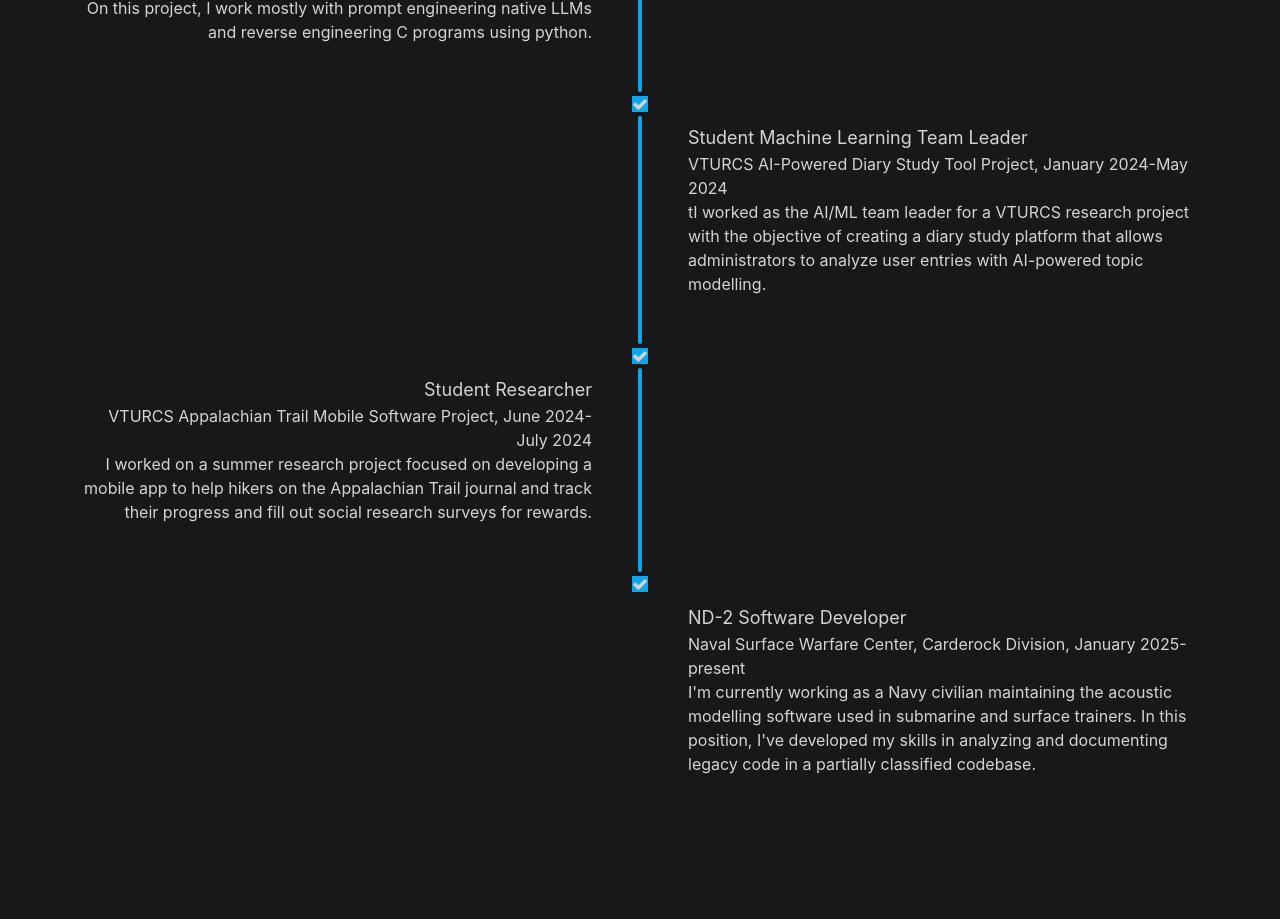
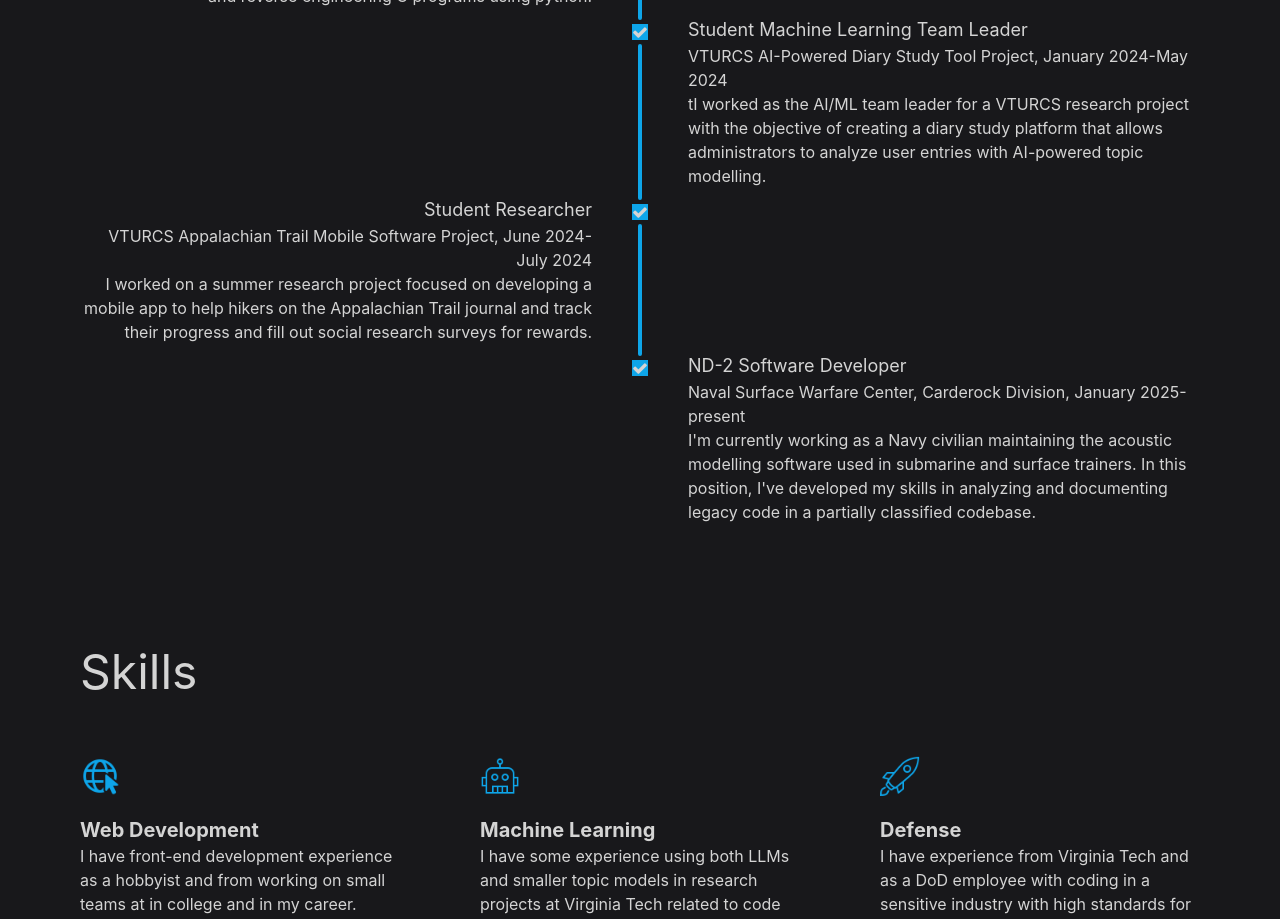
Before and after one commit to spaghety/portfolio, a React (Create React App) app: page / in a window 1280 px wide. Shown: the part 1500-2419 px from the top of the page. Built offline with nearby package versions, Linux system fonts and the light colour scheme.

Commit message:
Added new skill to skill section and removed card layout for flex-rows

```diff
--- a/src/App.tsx
+++ b/src/App.tsx
@@ -65,7 +65,7 @@
               </li>
               <li>
                 <hr className="bg-sky-500" />
-                <div className="timeline-start md:text-end m-10">
+                <div className="timeline-start md:text-end mx-10">
                   <div className="text-lg text-bold">Undergraduate Research Assistant</div>
                   <div className="text-md">VTNSI Analyzing Malware with LLMs Project, August 2023-May 2024</div>
                   I am working as an undergarduate research assistant with the Virginia Tech National Security Institute on a project exploring the application of LLMs to analyzing and detecting malware.<br />
@@ -81,7 +81,7 @@
                 <div className="timeline-middle">
                   <i className="fa fa-check bg-sky-500"></i>
                 </div>
-                <div className="timeline-end m-10">
+                <div className="timeline-end mx-10">
                   <div className="text-lg text-bold">Student Machine Learning Team Leader</div>
                   <div className="text-md">VTURCS AI-Powered Diary Study Tool Project, January 2024-May 2024</div>
                   {"t"}I worked as the AI/ML team leader for a VTURCS research project with the objective of creating a diary study platform that allows administrators to analyze user entries with AI-powered topic modelling.
@@ -93,7 +93,7 @@
                 <div className="timeline-middle">
                   <i className="fa fa-check bg-sky-500"></i>
                 </div>
-                <div className="timeline-start md:text-end m-10">
+                <div className="timeline-start md:text-end mx-10">
                   <div className="text-lg text-bold">Student Researcher</div>
                   <div className="text-md">VTURCS Appalachian Trail Mobile Software Project, June 2024-July 2024</div>
                   I worked on a summer research project focused on developing a mobile app to help hikers on the Appalachian Trail journal and track their progress and fill out social research surveys for rewards.
@@ -105,7 +105,7 @@
                 <div className="timeline-middle">
                   <i className="fa fa-check bg-sky-500"></i>
                 </div>
-                <div className="timeline-end m-10">
+                <div className="timeline-end mx-10">
                   <div className="text-lg text-bold">ND-2 Software Developer</div>
                   <div className="text-md">Naval Surface Warfare Center, Carderock Division, January 2025-present</div>
                   I'm currently working as a Navy civilian maintaining the acoustic modelling software used in submarine and surface trainers. In this position, I've developed my skills in analyzing and documenting legacy code in a partially classified codebase.
@@ -117,15 +117,22 @@
         <section id="skills"> {/* SKILLS SECTION */}
           <div className="p-5 lg:p-10 text-left">
             <h1 className="text-4xl lg:text-5xl my-5 lg:m-10">Skills</h1>
-            <div className="card lg:mx-20 my-10 lg:my-0 lg:p-10 lg:w-4/5">
+	    <div className="flex flex-row">
+                <div className="flex-1 px-10">
 		    <img src="/img/icons8-internet-48.png" className="w-10 my-5" alt="web development" />
 		    <h1 className="text-xl font-bold">Web Development</h1>
-              <p className="flex">I have experience with full-stack development as an independent hobbyist, working on teams, and working on research projects. I have exprience with PHP, React.js, Node.js, MySQL, MongoDB, and all the standard front-end languages. Web development has been my programming mode of choice since middle school.</p>
+		    <p className="flex">I have front-end development experience as a hobbyist and from working on small teams at in college and in my career.</p>
 		</div>
-            <div className="card lg:mx-20 my-10 lg:my-0 lg:p-10 lg:w-4/5">
+		<div className="flex-1 px-10">
 		    <img src="/img/icons8-robot-50.png" className="w-10 my-5 " alt="machine learning" />
                     <h1 className="text-xl font-bold">Machine Learning</h1>
-              <p className="flex">I have a combined year of experience using both large langauge models and topic models in research projects at Virginia Tech related to code analysis and data modelling.</p>
+                    <p className="flex">I have some experience using both LLMs and smaller topic models in research projects at Virginia Tech related to code analysis and data modelling.</p>
+		</div>
+		<div className="flex-1 px-10">
+		    <img src="/img/icons8-rocket-50.png" className="w-10 my-5" alt="defense" />
+		    <h1 className="text-xl font-bold">Defense</h1>
+		    <p className="flex">I have experience from Virginia Tech and as a DoD employee with coding in a sensitive industry with high standards for security.</p>
+		</div>
 	    </div>
           </div>
         </section>
```
Also changed, not shown: public/img/icons8-rocket-50.png (added). Lines whose indentation alone changed are shown as unchanged.
